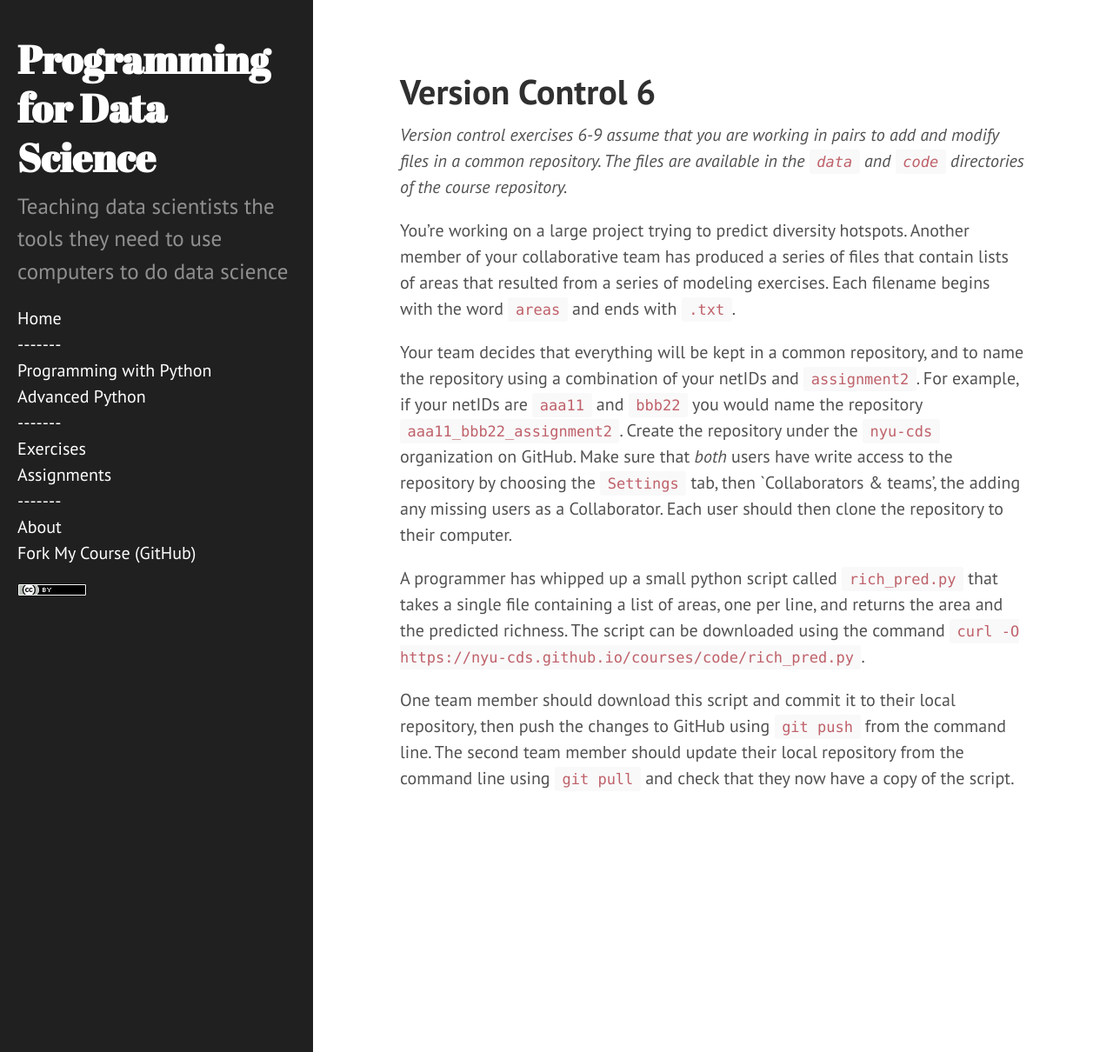
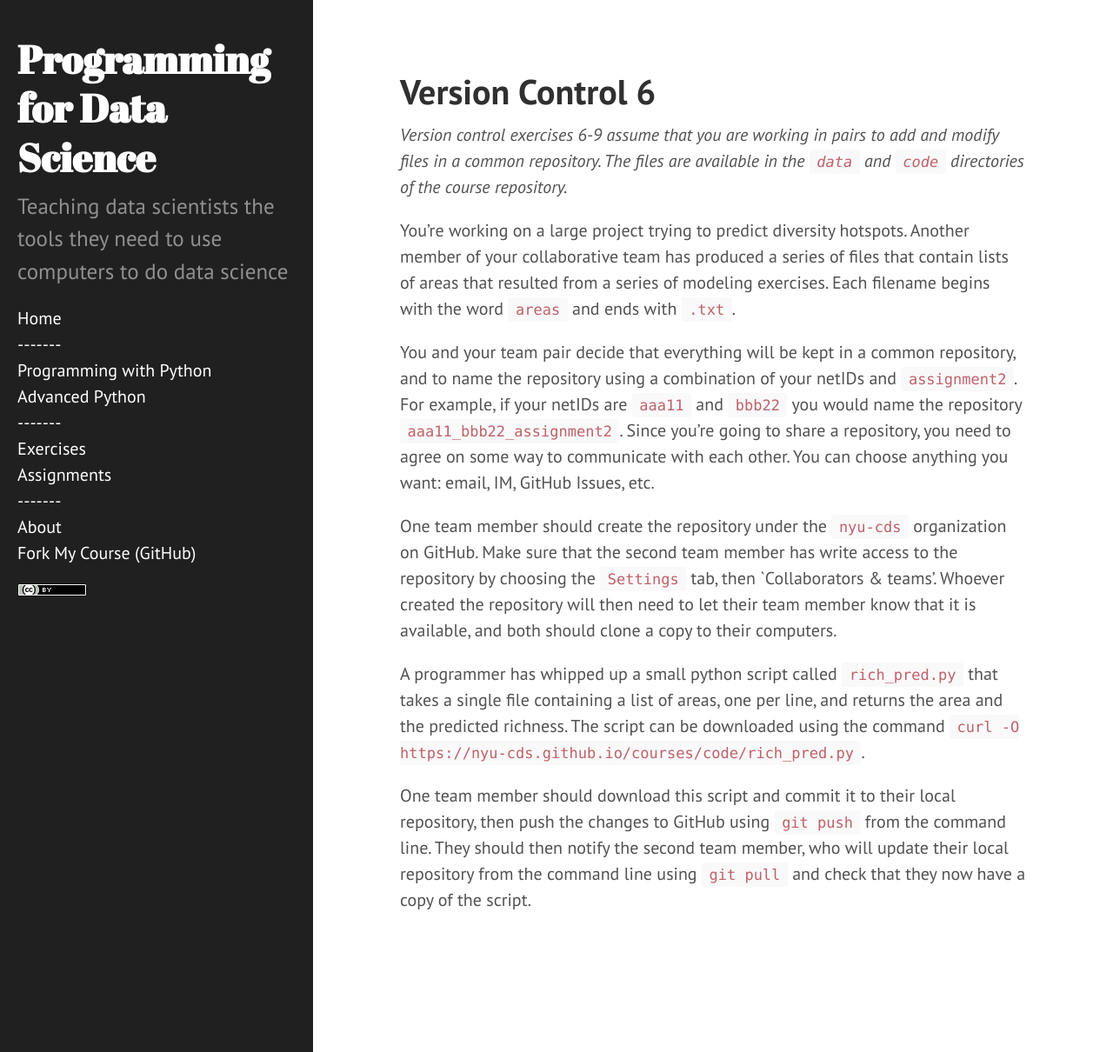
Before and after one commit to nyu-cds/courses, a Jekyll site: the page built from exercises/Version-control-6.md, in a window 1280 px wide and 1210 px high. Shown: the whole window at 87% size. Built offline with Jekyll 4.4.1, drawn with Linux system fonts in a browser that asks for light colours.

Commit message:
Assignment 2
Signed-off-by: Watson, Gregory <g.watson@computer.org>

```diff
--- a/exercises/Version-control-6.md
+++ b/exercises/Version-control-6.md
@@ -14,13 +14,17 @@ member of your collaborative team has produced a series of files that contain
 lists of areas that resulted from a series of modeling exercises. Each filename
 begins with the word `areas` and ends with `.txt`.
 
-Your team decides that everything will be kept in a common repository, and to
+You and your team pair decide that everything will be kept in a common repository, and to
 name the repository using a combination of your netIDs and `assignment2`. For example,
 if your netIDs are `aaa11` and `bbb22` you would name the repository `aaa11_bbb22_assignment2`.
-Create the repository under the `nyu-cds` organization on GitHub. Make sure that _both_ users have
-write access to the repository by choosing the `Settings` tab, then `Collaborators & teams',
-the adding any missing users as a Collaborator. Each user should then clone the repository
-to their computer.
+Since you're going to share a repository, you need to agree on some way to communicate
+with each other. You can choose anything you want: email, IM, GitHub Issues, etc.
+
+One team member should create the repository under the `nyu-cds` organization on GitHub.
+Make sure that the second team member has write access  to the repository by choosing
+the `Settings` tab, then  `Collaborators & teams'. Whoever created the repository
+will then need to let their team member know that it is available, and both should
+clone a copy to their computers.
 
 A programmer has whipped up a small python script called `rich_pred.py` that
 takes a single file containing a list of areas, one per line, and returns the
@@ -28,6 +32,6 @@ area and the predicted richness. The script can be downloaded using the
 command `curl -O {{ site.github.url }}/code/rich_pred.py`.
 
 One team member should download this script and commit it to their local repository, then push the
-changes to GitHub using `git push` from the command line. The second team member
-should update their local repository from the command line using `git pull` and
+changes to GitHub using `git push` from the command line. They should then notify the second team member,
+who will update their local repository from the command line using `git pull` and
 check that they now have a copy of the script.
```
Also changed, not shown: assignments/advanced-2.md (+1 -1 lines), exercises/Version-control-7.md (+9 -7 lines), exercises/Version-control-8.md (+8 -8 lines), exercises/Version-control-9.md (+4 -3 lines).
